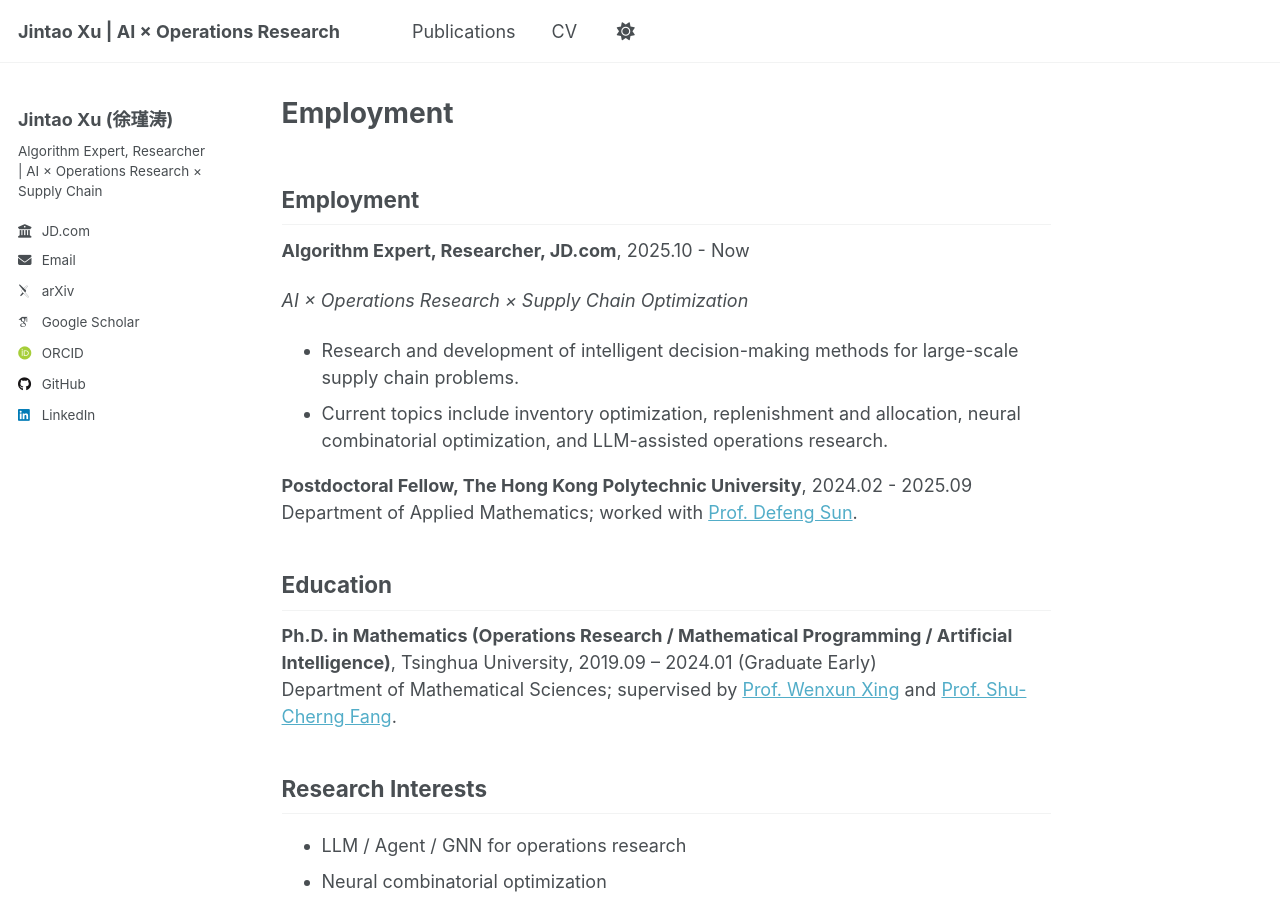
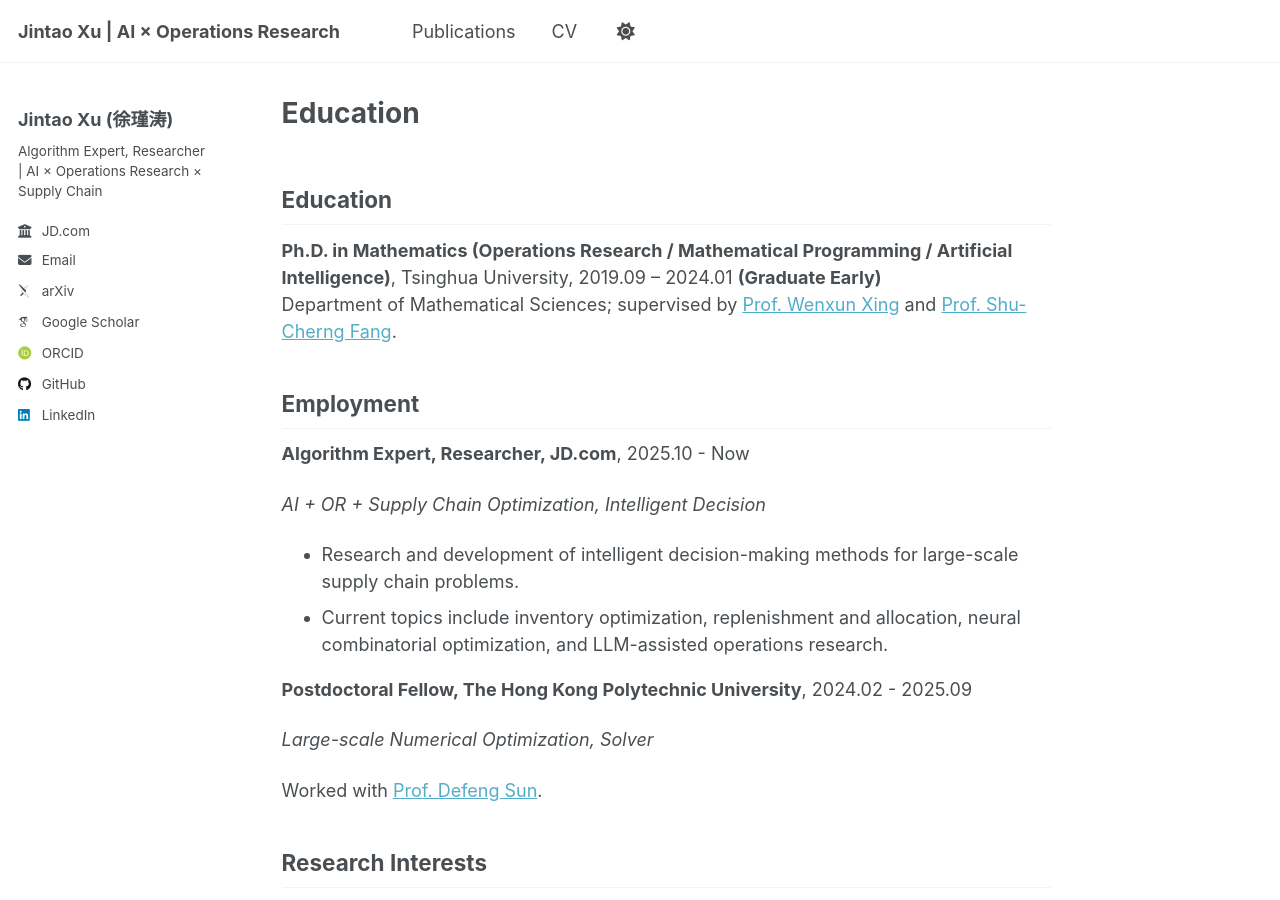
Before and after one commit to JintaoXuMath/JintaoXuMath.github.io, a Jekyll site: the page built from _pages/cv.md, in a window 1280 px wide and 900 px high. Built offline with Jekyll 4.4.1, drawn with Linux system fonts in a browser that asks for light colours; some web fonts are replaced; our own code applies the rules of GitHub Pages for plain Markdown files; some of the changed text lies outside the part shown.

Commit message:
Update cv.md

```diff
--- a/_pages/cv.md
+++ b/_pages/cv.md
@@ -1,21 +1,24 @@
+
+## Education
+
+**Ph.D. in Mathematics (Operations Research / Mathematical Programming / Artificial Intelligence)**, Tsinghua University, 2019.09 – 2024.01 **(Graduate Early)**
+Department of Mathematical Sciences; supervised by [Prof. Wenxun Xing](https://www.genealogy.math.ndsu.nodak.edu/id.php?id=182440) and [Prof. Shu-Cherng Fang](https://ise.ncsu.edu/people/fang/).
 
 
 ## Employment
 
 **Algorithm Expert, Researcher, JD.com**, 2025.10 - Now
 
-*AI × Operations Research × Supply Chain Optimization*
+*AI + OR + Supply Chain Optimization, Intelligent Decision*
 
 - Research and development of intelligent decision-making methods for large-scale supply chain problems.
 - Current topics include inventory optimization, replenishment and allocation, neural combinatorial optimization, and LLM-assisted operations research.
 
 **Postdoctoral Fellow, The Hong Kong Polytechnic University**, 2024.02 - 2025.09
-Department of Applied Mathematics; worked with [Prof. Defeng Sun](https://www.polyu.edu.hk/ama/profile/dfsun/).
 
-## Education
+*Large-scale Numerical Optimization, Solver*
 
-**Ph.D. in Mathematics (Operations Research / Mathematical Programming / Artificial Intelligence)**, Tsinghua University, 2019.09 – 2024.01 (Graduate Early)
-Department of Mathematical Sciences; supervised by [Prof. Wenxun Xing](https://www.genealogy.math.ndsu.nodak.edu/id.php?id=182440) and [Prof. Shu-Cherng Fang](https://ise.ncsu.edu/people/fang/).
+Worked with [Prof. Defeng Sun](https://www.polyu.edu.hk/ama/profile/dfsun/).
 
 ## Research Interests
 
```
Also changed, not shown: other parts of _pages/cv.md (+3 -0 lines).
